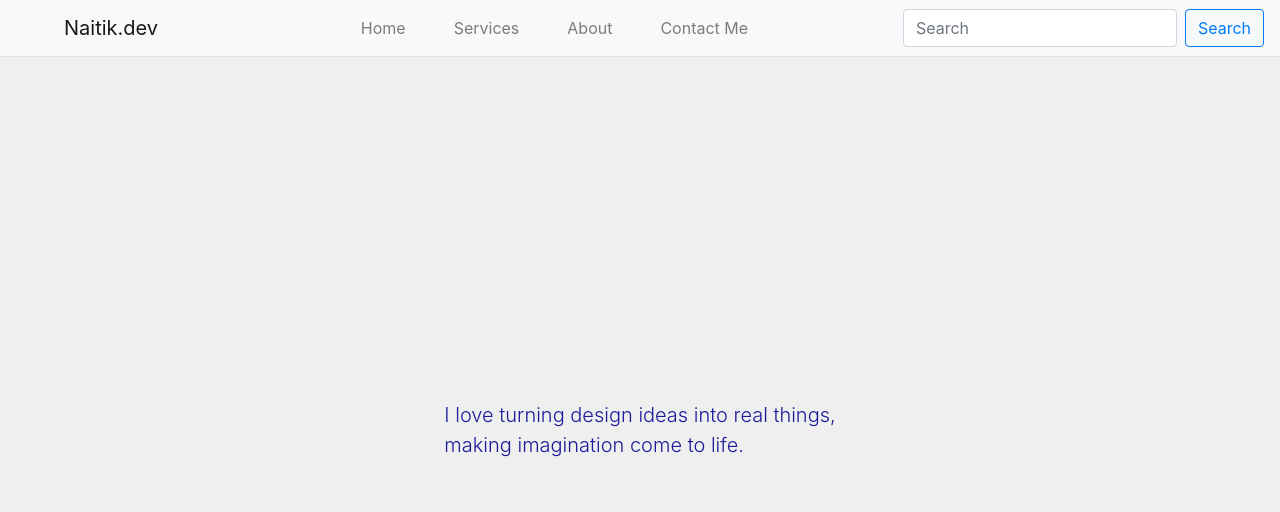
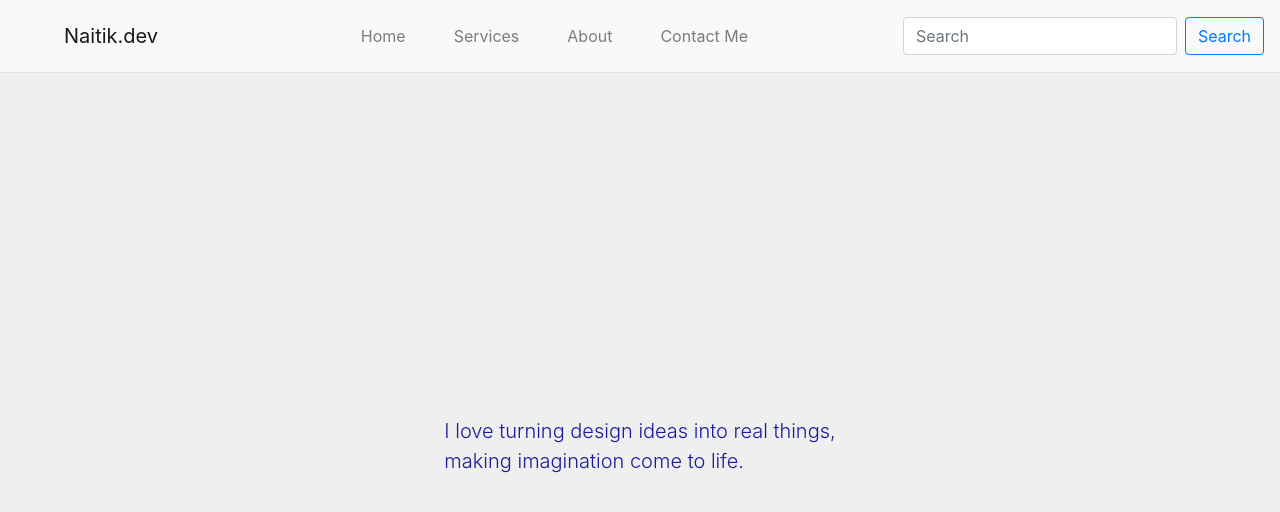
Before and after one commit to Naitik-ReactJs/router-v5, a React (Create React App) app: page / in a window 1280 px wide. Shown: the top 512 px of the page. Built offline with nearby package versions, Linux system fonts and the light colour scheme.

Commit message:
design changes

```diff
--- a/src/App.js
+++ b/src/App.js
@@ -9,7 +9,7 @@ export default function App() {
   return (
     <Router>
       <div>
-        <nav className="navbar navbar-expand-lg navbar-light bg-light border-bottom">
+        <nav className="navbar navbar-expand-lg navbar-light bg-light border-bottom p-3">
           <Link to="/" className="navbar-brand mx-5" href="#">
             Naitik.dev
           </Link>
```
